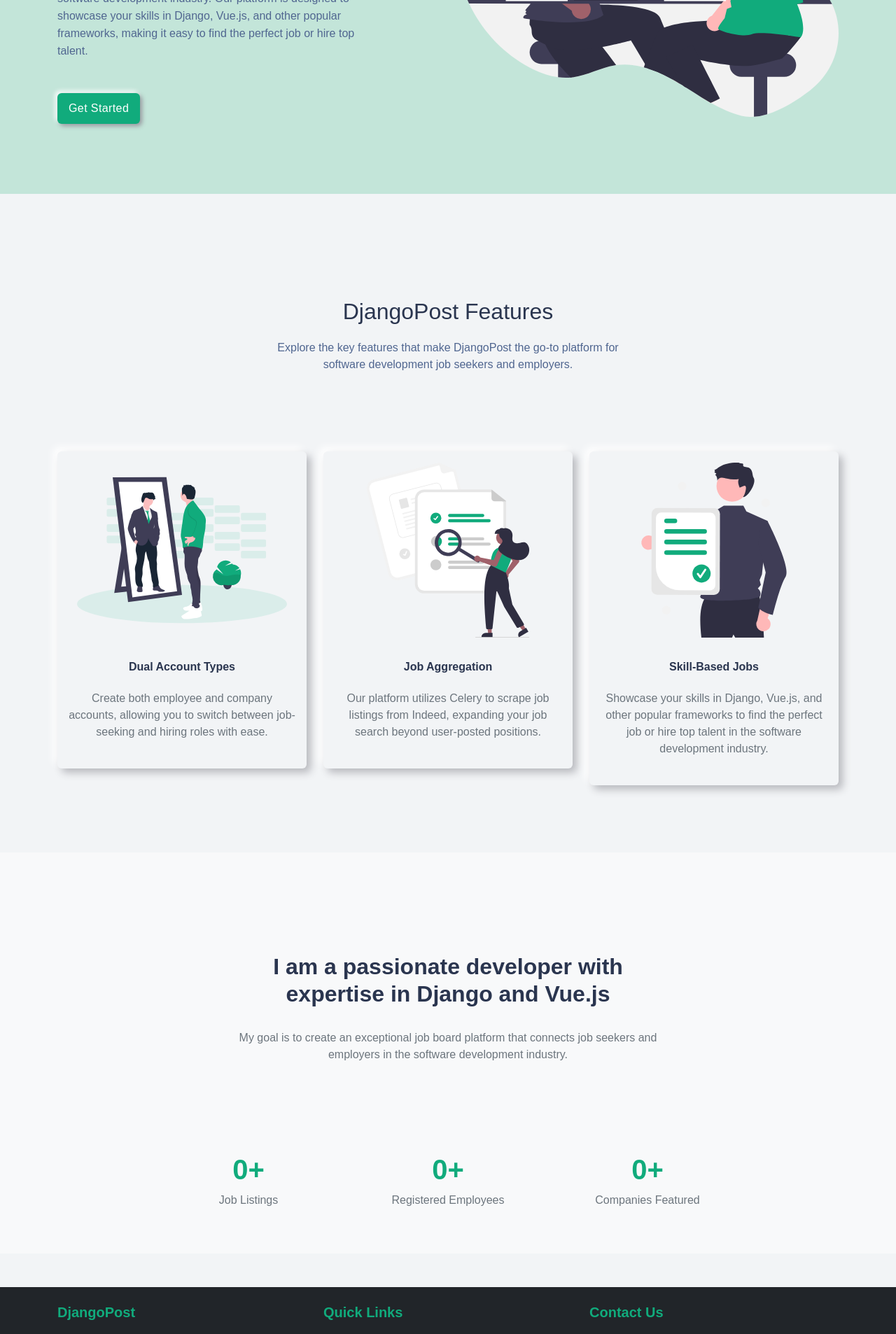
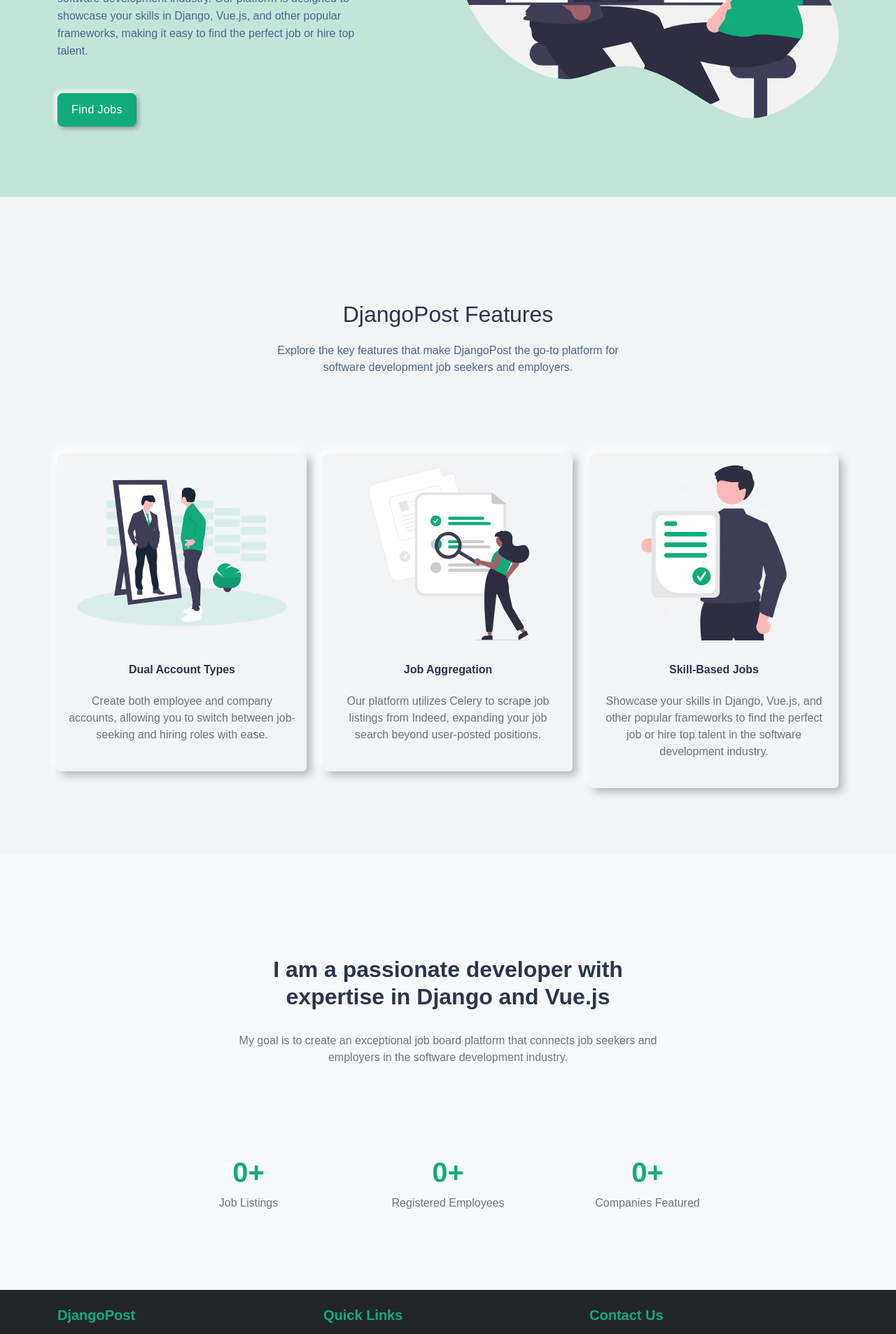
Before and after one commit to IBSHAMI/DjangoPost_Web_Application, a Vue app in the folder frontend/: page / in a window 1280 px wide. Shown: the part 560-2466 px from the top of the page at 70% size. Built offline with nearby package versions, Linux system fonts and the light colour scheme; no server answers.

Commit message:
feat:
1. Added find jobs router link to hero section in landing page.

```diff
--- a/frontend/index.html
+++ b/frontend/index.html
@@ -2,7 +2,6 @@
 <html lang="en">
   <head>
     <meta charset="UTF-8" />
-    <link rel="icon" href="/favicon.ico" />
     <meta name="viewport" content="width=device-width, initial-scale=1.0" />
     <title>Vite App</title>
   </head>
--- a/frontend/src/components/landingPageComponents/AboutSection.vue
+++ b/frontend/src/components/landingPageComponents/AboutSection.vue
@@ -1,6 +1,6 @@
 <template>
-  <section class="section bg-light" id="about">
-    <div class="container py-5 my-5">
+  <section class="section bg-light pb-5" id="about">
+    <div class="container py-5">
       <div class="row justify-content-center py-5 my-5">
         <div class="col-lg-7">
           <div class="text-center">
--- a/frontend/src/components/landingPageComponents/HeroSection.vue
+++ b/frontend/src/components/landingPageComponents/HeroSection.vue
@@ -14,10 +14,10 @@
                 it easy to find the perfect job or hire top talent.
               </p>
               <div class="mt-5">
-                <a
-                  href="path/to/registration/page"
-                  class="btn button button-primary"
-                  >Get Started</a
+                <router-link
+                  :to="{ name: 'Jobs', params: { slug: 'jobs' } }"
+                  class="btn button btn-lg button-primary"
+                  >Find Jobs</router-link
                 >
               </div>
             </div>
```
